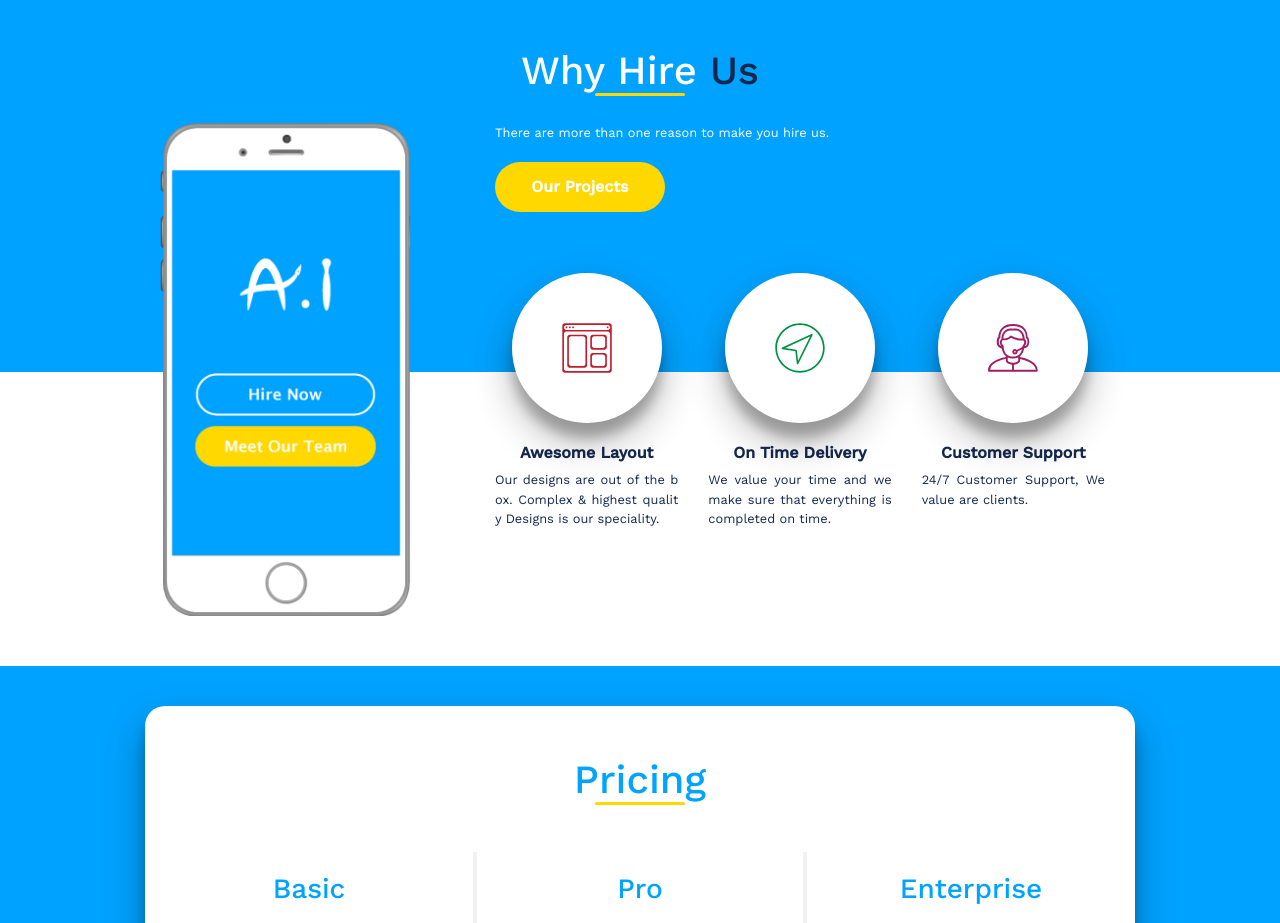
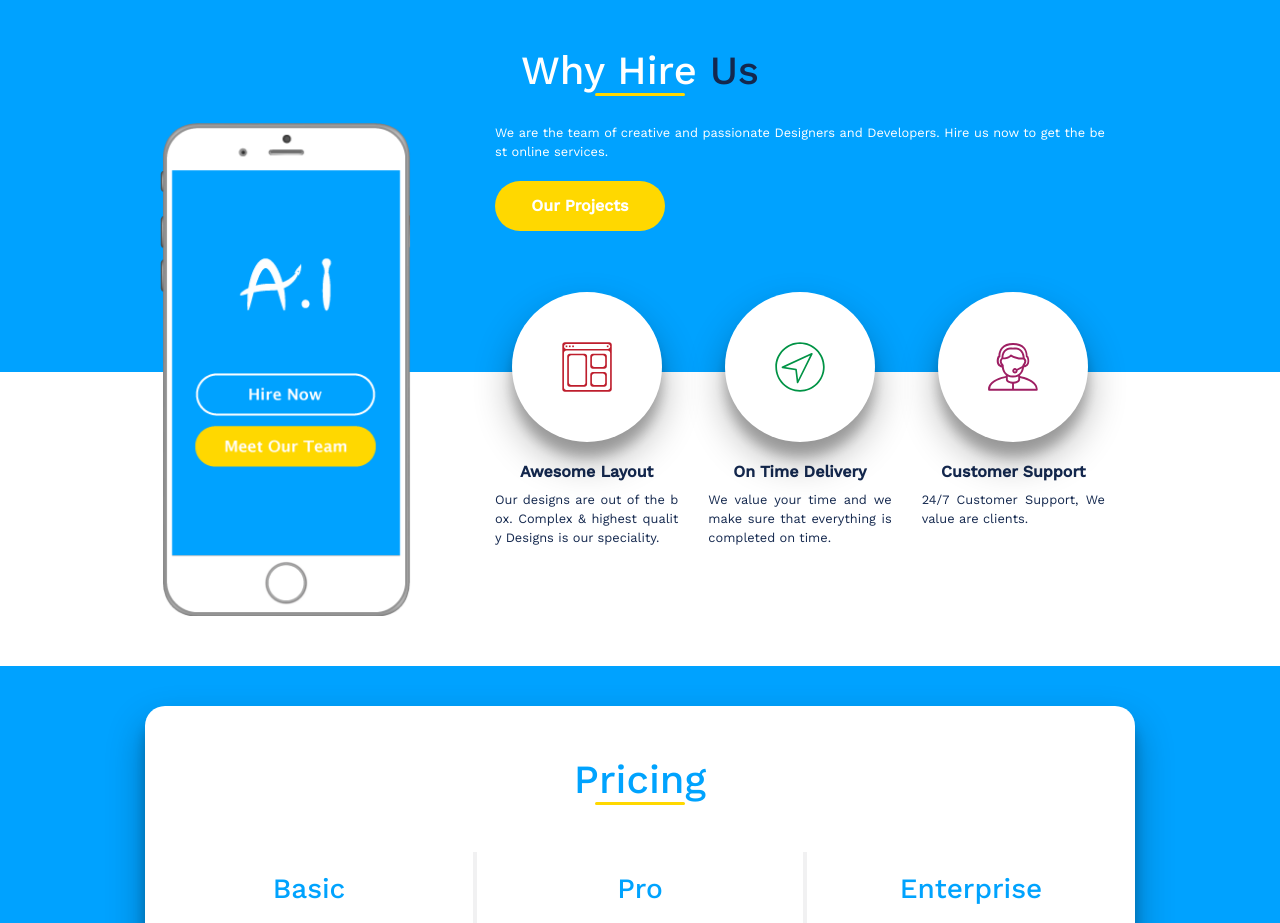
Before and after one commit to artsinnovation/artsinnovation.github.io, a plain HTML site: page index.html in a window 1280 px wide. Shown: the part 2380-3303 px from the top of the page. Drawn offline with nearby package versions, Linux system fonts and the light colour scheme.

Commit message:
Hire use text changed

```diff
--- a/index.html
+++ b/index.html
@@ -692,7 +692,7 @@
           </div> <!--/. End-->
           <div class="col-md-8">
             <div class="text-c2">
-              <p>There are more than one reason to make you hire us.</p>
+              <p>We are the team of creative and passionate Designers and Developers. Hire us now to get the best online services.</p>
               <a class="btn theme-c3 text-c2 yellow-btn" href="portfolio.html">Our Projects</a>
             </div> <!--/. End-->
             <div class="row circle-row text-c3">
```
